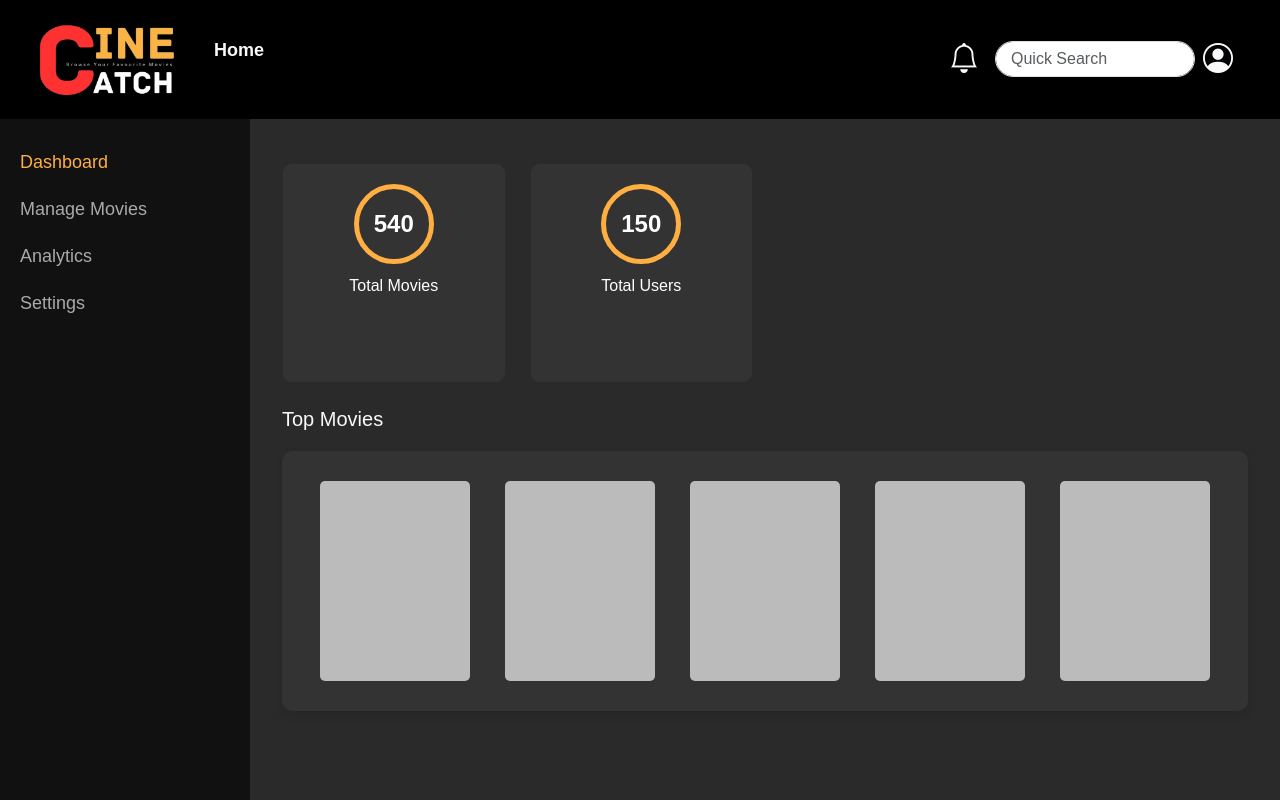
After one commit to Hashiniwickramaarachchi/movie-site-bootsrap, a PHP site: page /admin.html in a window 1280 px wide. The commit adds this page. Run offline with PHP 8.4, Linux system fonts and the light colour scheme.

Commit message:
2nd changes

```diff
--- /dev/null
+++ b/admin.css
@@ -0,0 +1,164 @@
+body {
+    font-family: Arial, sans-serif;
+    background-color: #1e1e1e;
+    color: #fff;
+    margin: 0;
+    padding: 0;
+}
+
+.sidebar {
+    background-color: #111;
+    padding: 20px;
+    width: 250px;
+    height: auto;
+}
+
+.sidebar .logo {
+    font-size: 24px;
+    font-weight: bold;
+    margin-bottom: 20px;
+}
+
+.nav-link {
+    color: #aaa;
+    font-size: 18px;
+    padding: 10px 0;
+}
+
+.nav-link.active, .nav-link:hover {
+    color: #ffae42;
+}
+
+.content {
+    padding: 20px;
+    background-color: #2a2a2a;
+    flex: 1; /* Make content fill the remaining space */
+}
+
+.navbar {
+    border-bottom: 1px solid black;
+    padding: 15px 20px;
+}
+
+.navbar-brand {
+    font-size: 0;  /* Remove text size for logo image */
+}
+
+.navbar-logo {
+    width: 150px;  /* Adjust logo width */
+    height: auto;  /* Maintain aspect ratio */
+}
+
+.navbar .navbar-nav .nav-item .nav-link {
+    font-size: 20px;  /* Increase font size for navbar items */
+    padding: 15px 20px;  /* Increase padding for larger items */
+}
+
+.search-bar {
+    width: 200px;
+    border-radius: 20px;
+    padding: 5px 15px;
+}
+
+.profile-icon {
+    width: 40px;
+    height: 40px;
+    border-radius: 50%;
+    background-color: #bbb;
+    display: flex;
+    justify-content: center;
+    align-items: center;
+    font-size: 20px;
+    color: #1e1e1e;
+    font-weight: bold;
+}
+
+.stats-card {
+    background-color: #333;
+    padding: 20px;
+    border-radius: 10px;
+    text-align: center;
+    color: #fff;
+    height: 220px;
+}
+
+.circle {
+    width: 80px;
+    height: 80px;
+    border: 5px solid #ffae42;
+    border-radius: 50%;
+    display: flex;
+    justify-content: center;
+    align-items: center;
+    font-size: 24px;
+    font-weight: bold;
+    margin: 0 auto 10px;
+}
+
+.top-movies {
+    display: flex;
+    gap: 10px;
+}
+
+.movie-card {
+    width: 100px;
+    height: 140px;
+    background-color: #bbb;
+    border-radius: 5px;
+}
+
+/* Increase the size of the navbar icons */
+.navbar-icons {
+    font-size: 30px; /* Increase icon size */
+    margin-right: 15px; /* Add spacing between the icons */
+}
+
+.container {
+    max-width: 100%;
+}
+
+.row {
+    display: flex;
+}
+
+.movies-box {
+    background-color: #333;  /* Dark background for the box */
+    border-radius: 10px;     /* Rounded corners */
+    padding: 20px;           /* Space inside the box */
+    margin-top: 20px;        /* Spacing above the box */
+    box-shadow: 0 4px 10px rgba(0, 0, 0, 0.1); /* Shadow effect */
+    display: flex;
+    justify-content: center;  /* Center the movie cards */
+    flex-wrap: wrap;           /* Allow cards to wrap if there are too many */
+    gap: 15px;                 /* Space between cards */
+}
+
+.top-movies {
+    display: flex;
+    justify-content: center;
+    gap: 15px;                 /* Space between each card */
+    flex-wrap: wrap;           /* Allow cards to wrap on smaller screens */
+    align-items: center;       /* Center cards vertically */
+}
+
+.movie-card {
+    width: 150px;  /* Smaller card width */
+    height: 200px; /* Smaller card height */
+    background-color: #bbb;
+    border-radius: 5px;
+    margin: 10px;  /* Space between cards */
+}
+
+.navbar .navbar-text {
+    margin-right: auto;  /* Pushes the "Home" text to the left side */
+    font-size: 18px; /* You can adjust the size if necessary */
+    color: #fff; /* Makes the text white */
+    font-weight: bold; /* Optional: makes the text bold */
+}
+/* Add your custom CSS styles here */
+.table-dark {
+    background-color: #212529; /* Darker background */
+  }
+  .table-hover tbody tr:hover {
+    background-color: #343a40; /* Darker hover color */
+  }
--- /dev/null
+++ b/admin.html
@@ -0,0 +1,83 @@
+<!DOCTYPE html>
+<html lang="en">
+<head>
+    <meta charset="UTF-8">
+    <meta name="viewport" content="width=device-width, initial-scale=1.0">
+    <title>Admin Panel</title>
+    <link href="https://cdn.jsdelivr.net/npm/bootstrap@5.3.0/dist/css/bootstrap.min.css" rel="stylesheet">
+    <link rel="stylesheet" href="admin.css">
+    <link href="https://cdn.jsdelivr.net/npm/bootstrap-icons/font/bootstrap-icons.css" rel="stylesheet">
+</head>
+<body>
+    <div class="d-flex flex-column" style="min-height: 100vh;">
+        <!-- Navbar -->
+        <nav class="navbar navbar-dark bg-black">
+            <div class="container">
+                <!-- Logo inside Navbar -->
+                <a class="navbar-brand" href="#">
+                    <img src="images/2-removebg-preview 2.png" alt="Logo" class="navbar-logo">
+                </a>
+                <p class="navbar-text text-light ms-3">Home</p>
+
+                <!-- Navbar items (bell icon, search bar, profile) -->
+                <div class="d-flex align-items-center">
+                    <i class="bi bi-bell text-light me-3 navbar-icons"></i>
+                    <input type="text" class="form-control me-2 search-bar" placeholder="Quick Search">
+                    <i class="bi bi-person-circle text-light navbar-icons"></i>
+                </div>
+            </div>
+        </nav>
+
+        <div class="d-flex" style="flex: 1;">
+            <!-- Sidebar -->
+            <div class="sidebar">
+                <ul class="nav flex-column">
+                    <li class="nav-item"><a class="nav-link active" href="admin.html">Dashboard</a></li>
+                    <li class="nav-item"><a class="nav-link" href="manage.html">Manage Movies</a></li>
+                    <li class="nav-item"><a class="nav-link" href="#">Analytics</a></li>
+                    <li class="nav-item"><a class="nav-link" href="#">Settings</a></li>
+                </ul>
+            </div>
+
+            <!-- Main Content -->
+            <div class="content">
+                <div class="container mt-4">
+                    <div class="row">
+                        <div class="col-md-3">
+                            <div class="card stats-card">
+                                <div class="circle">
+                                    <span>540</span>
+                                </div>
+                                <p>Total Movies</p>
+                            </div>
+                        </div>
+                        <div class="col-md-3">
+                            <div class="card stats-card">
+                                <div class="circle">
+                                    <span>150</span>
+                                </div>
+                                <p>Total Users</p>
+                            </div>
+                        </div>
+                    </div>
+
+                    <div class="mt-4">
+                        <h5 class="text-light">Top Movies</h5>
+                        <div class="movies-box">
+                            <div class="top-movies">
+                                <div class="movie-card"></div>
+                                <div class="movie-card"></div>
+                                <div class="movie-card"></div>
+                                <div class="movie-card"></div>
+                                <div class="movie-card"></div>
+                            </div>
+                        </div>
+                    </div>
+
+
+                </div>
+            </div>
+        </div>
+    </div>
+</body>
+</html>
```
Also changed, not shown: manage.html (added, +105 -0 lines), style.css (line endings or trailing spaces).
